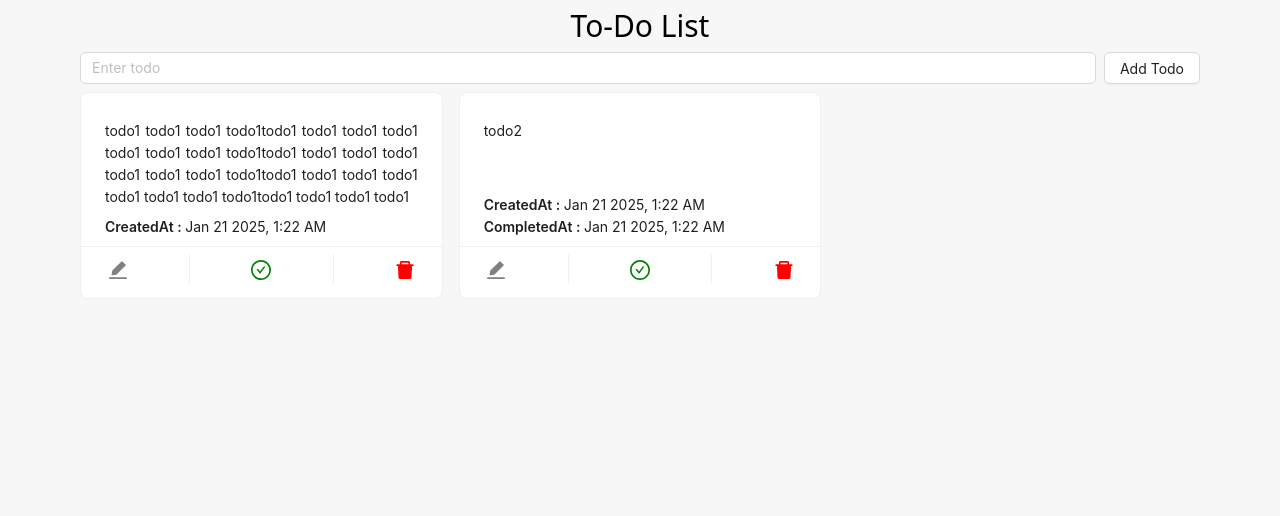
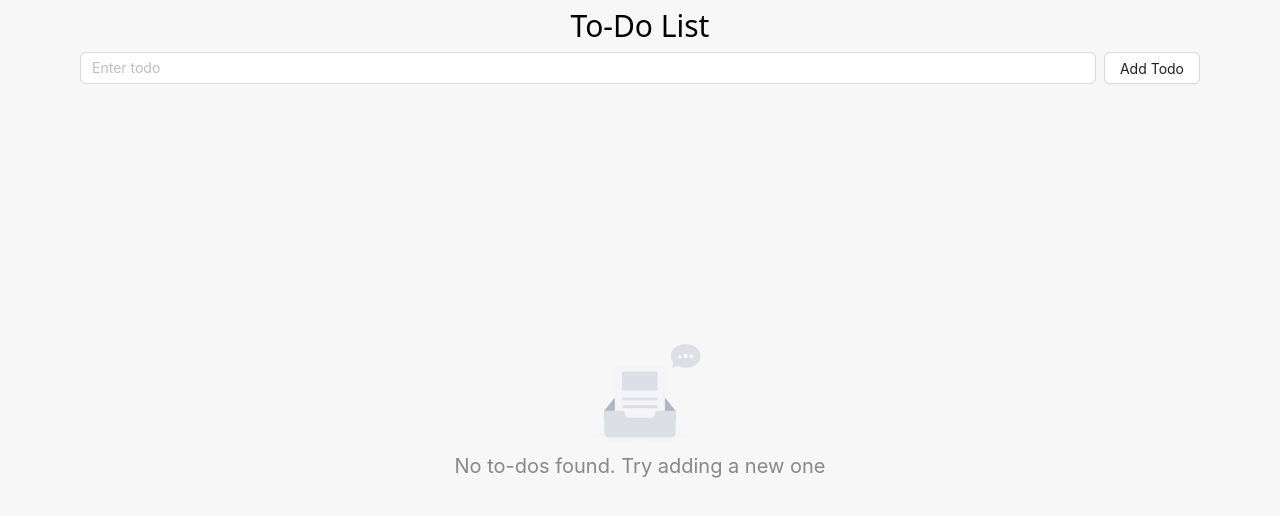
Before and after one commit to Srikanth2355/react-todo, a React (Vite) app: page / in a window 1280 px wide. Shown: the top 516 px of the page. Built offline with nearby package versions, Linux system fonts and the light colour scheme.

Commit message:
added custom local storage hook and used it in the required file

```diff
--- a/src/Todo.jsx
+++ b/src/Todo.jsx
@@ -2,25 +2,12 @@ import React, { useState, useEffect, useCallback } from 'react';
 import { Input, Button, Empty,message, Card, Modal, Popconfirm, Spin ,Divider     } from 'antd';
 import {  DeleteFilled, EditFilled , CheckCircleOutlined } from '@ant-design/icons';
 import moment from "moment";
+import  useLocalStorage  from './localStoragehook';
 
 function Todo() {
     const { TextArea } = Input;
     const [todo, setTodo] = useState("")
-    const [todolist, setTodolist] = useState([
-        {
-            id:1,
-            todo:"todo1 todo1 todo1 todo1todo1 todo1 todo1 todo1 todo1 todo1 todo1 todo1todo1 todo1 todo1 todo1 todo1 todo1 todo1 todo1todo1 todo1 todo1 todo1 todo1 todo1 todo1 todo1todo1 todo1 todo1 todo1",
-            createdAt:new Date(),
-            completed:false,
-            completedAt:'',
-        },
-        {
-            id:2,
-            todo:"todo2",
-            createdAt:new Date(),
-            completed:true,
-            completedAt:new Date(),
-        }])
+    const [todolist, setTodolist] = useLocalStorage("tododata", [])
     const [messageApi, contextHolder] = message.useMessage();
     const [isModalVisible, setIsModalVisible] = useState(false);
     const [edittodo, setEdittodo] = useState({});
@@ -58,7 +45,7 @@ function Todo() {
     })
 
     const handleDelete =useCallback((item) => () => {
-        let todos = todolist
+        let todos = [...todolist]
         let index = todos.findIndex((todo) => todo.id === item.id)
         if(index == -1){
             messageApi.open({
@@ -76,7 +63,7 @@ function Todo() {
     })
 
     const handleEdit = useCallback(() => {
-        let todos = todolist
+        let todos = [...todolist]
         if (edittodo.todo == "" || edittodo.todo.trim() == "") {
             messageApi.open({
                 type: 'error',
@@ -153,7 +140,6 @@ function Todo() {
                                         <DeleteFilled key="delete" style={{ color: 'red' ,fontSize:"20px" }}  />
                                         {/* onClick={openDeleteConfirmPopup(item)} */}
                                     </Popconfirm>
-
                                 </div>
                             </div>
                         </div>
--- /dev/null
+++ b/src/localStorageHook.js
@@ -0,0 +1,14 @@
+import React, {useState, useEffect} from "react";
+
+function useLocalStorage(key, initialValue) {
+    const [value, setValue] = useState(() => {
+        const storedvalue = localStorage.getItem(key);
+        return storedvalue ? JSON.parse(storedvalue) : initialValue;
+    });
+    useEffect(() => {
+        localStorage.setItem(key, JSON.stringify(value));
+    }, [key, value]);
+    return [value, setValue];
+}
+
+export default useLocalStorage
```
